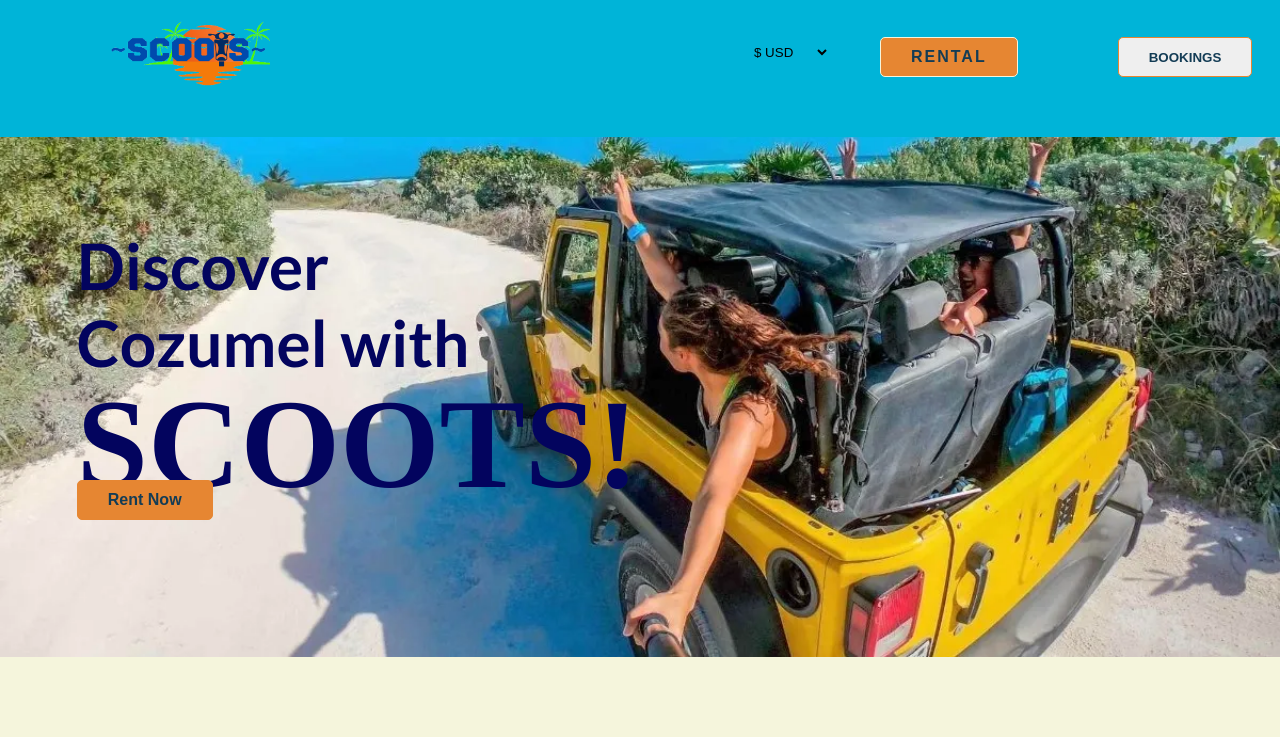
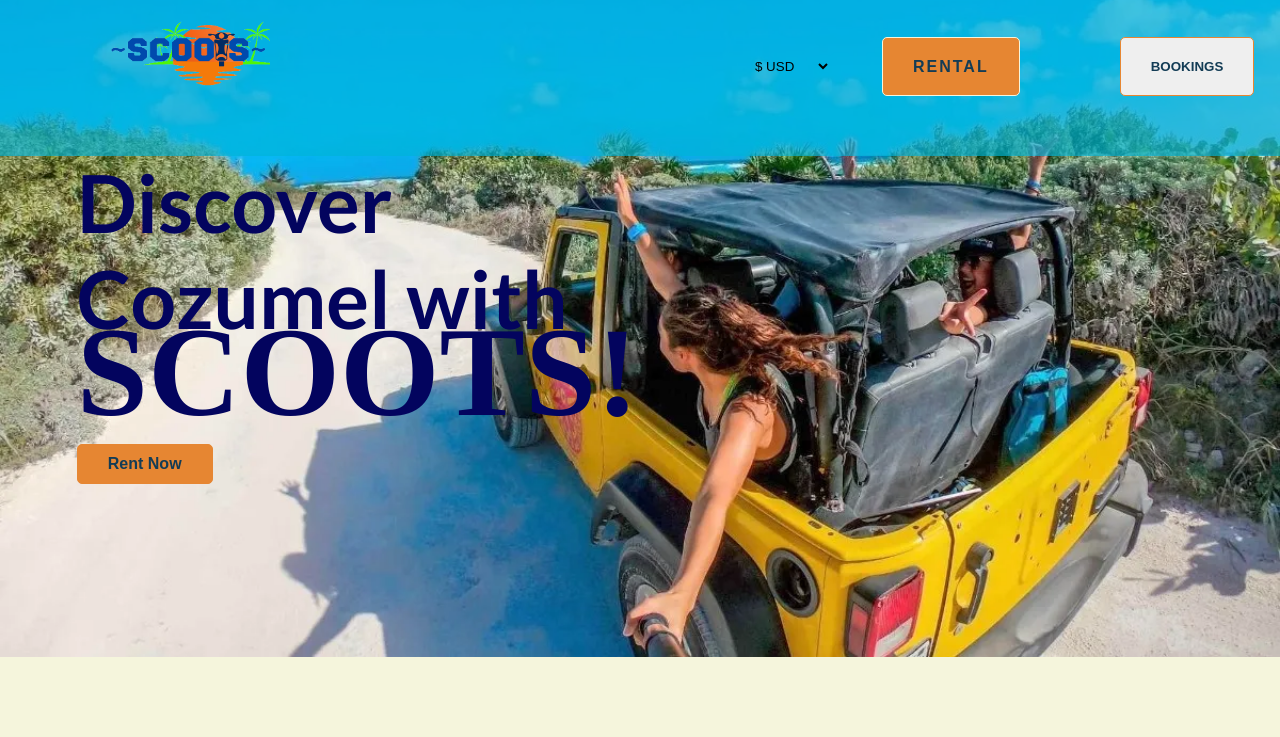
Before and after one commit to JPgitidaho/Cozumel-Project, a plain HTML site: page index.html in a window 1280 px wide. Shown: the part 63-800 px from the top of the page. Drawn offline with nearby package versions, Linux system fonts and the light colour scheme; no server answers; a web font is replaced by a local one.

Commit message:
actualization

```diff
--- a/styles/style.css
+++ b/styles/style.css
@@ -9,7 +9,7 @@
 
     --federal-blue: #03045eff;
     --honolulu-blue: #0077b6ff;
-    --pacific-cyan: #00b4d8ff;
+    --pacific-cyan: rgba(0, 180, 216, 0.675);
     --non-photo-blue: #90e0efff;
     --light-cyan: #caf0f8ff;
     --nyanza: #d8f3dcff;
@@ -144,16 +144,22 @@ nav {
     margin-top: 40px;
     padding: 10px;
     width: 100%;
-    justify-items: space-between;
     background-color: var(--pacific-cyan);
     z-index: 2;
 }
 
-nav select {
+nav select, nav select option {
     background-color: transparent;
-    border: transparent;
+    border-color: transparent;
+   margin-top: 50px;
+   margin-bottom: 50px;
     margin-left: 500px;
     width: 150px;
+}
+.dark-mode nav select,
+.dark-mode nav select option{
+    color: var(--arena);
+    background:var(--azul) ;
 }
 
 nav button {
@@ -199,7 +205,7 @@ button {
 }
 
 .btn {
-    top: 75%;
+    top: 70%;
     left: 6%;
     border-radius: 5px;
     background-color: var(--coral);
@@ -223,8 +229,8 @@ button {
 
 .title-h1 {
     font-family: "Lato";
-    font-size: 4rem;
-    top: 40%;
+    font-size: 5rem;
+    top: 30%;
     left: 6%;
     color: var(--federal-blue);
 
@@ -233,7 +239,7 @@ button {
 .title-h2 {
     font-family: "flood-std";
     font-size: 8rem;
-    top: 60%;
+    top: 50%;
     left: 6%;
     color: var(--federal-blue);
 
```
Also changed, not shown: images/PRESENTATION.png (added).
